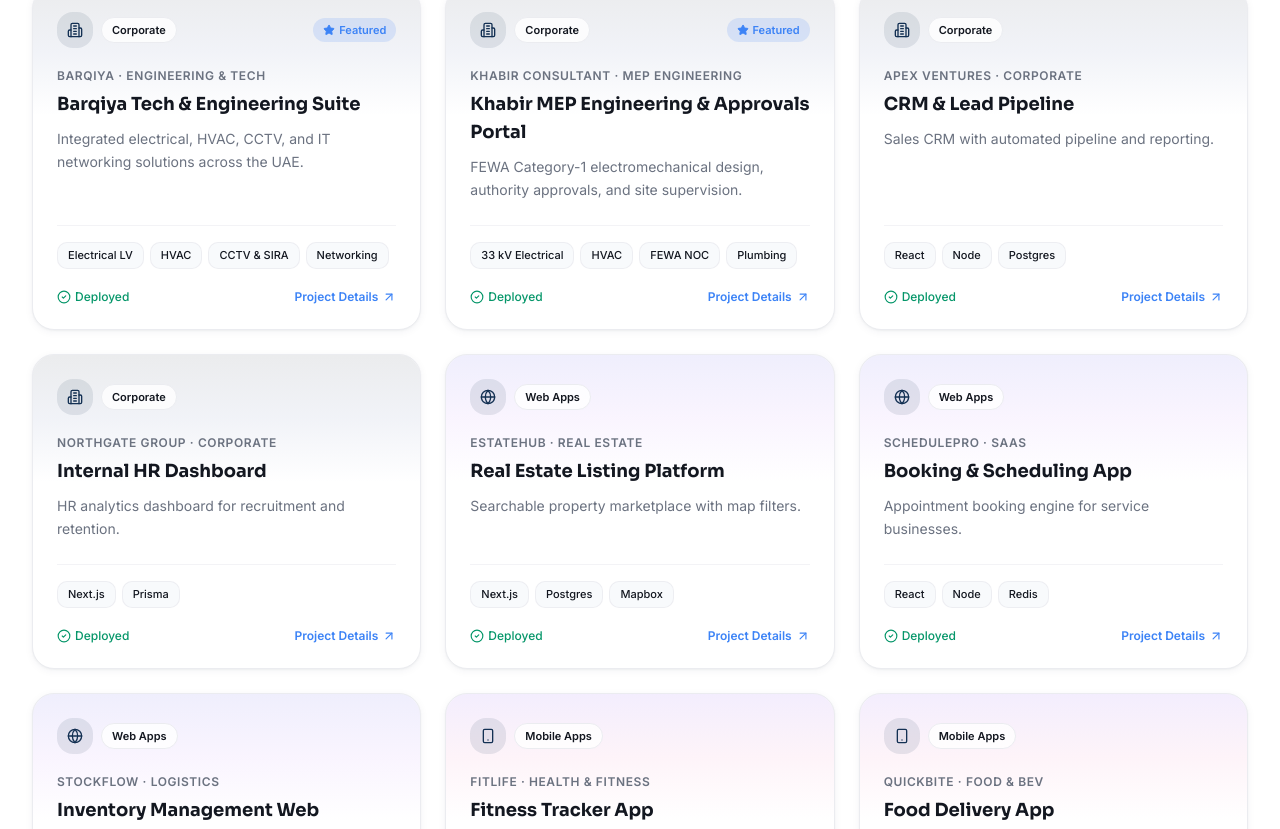
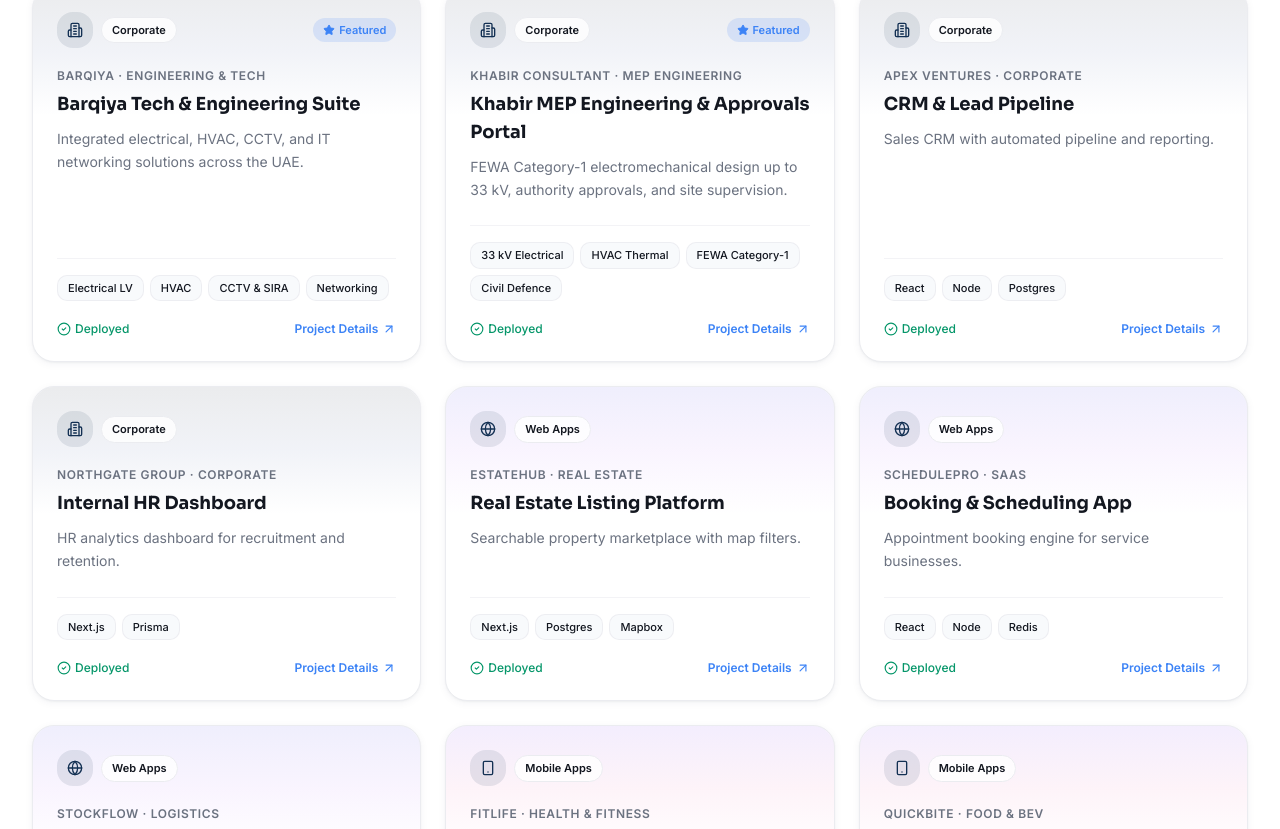
Before and after one commit to Hazrat-Ali822/ftdynamics, a Next.js app: page / in a window 1280 px wide. Shown: the part 8491-9320 px from the top of the page. Built offline with nearby package versions, Linux system fonts and the light colour scheme.

Commit message:
Refine Khabir Consultant data directly from khabirconsultant.ae live schema

```diff
--- a/components/sections/case-studies.tsx
+++ b/components/sections/case-studies.tsx
@@ -37,19 +37,19 @@ const caseStudies = [
     url: 'https://khabirconsultant.ae',
     displayUrl: 'khabirconsultant.ae',
     industry: 'MEP Electromechanical Engineering · UAE (FEWA Category-1)',
-    title: 'FEWA Category-1 33 kV MEP Engineering, Authority NOC Approvals & Supervision',
+    title: 'FEWA Category-1 33 kV MEP Design, Authority NOC Approvals & Supervision',
     challenge:
-      'Commercial towers, industrial plants, and residential developments in Ras Al Khaimah and Northern Emirates required certified 33 kV electrical designs, HVAC thermal calculations, fire fighting systems, and mandatory FEWA / Civil Defence / Etisalat authority NOC approvals under strict timelines.',
+      'Commercial high-rises, industrial facilities, and free-zone developments across Ras Al Khaimah and Northern Emirates required FEWA Category-1 certified 33 kV electrical designs, HVAC load calculations, plumbing, fire safety systems, and mandatory FEWA / Civil Defence / Etisalat authority NOC approvals.',
     solution:
-      'We developed a specialized MEP engineering & compliance management platform providing digital CAD/BIM load analysis, authority NOC tracking, 33 kV sub-station inspection logging, and engineer-of-record site supervision workflows.',
-    technologies: ['33 kV Electrical', 'HVAC Thermal', 'FEWA & Civil Defence', 'Fire & Plumbing', 'Next.js'],
+      'We engineered an integrated MEP engineering compliance & site supervision tracking platform providing digital CAD/BIM load verification, FEWA Category-1 NOC progress tracking, 33 kV sub-station inspection logging, and engineer-of-record site audit workflows.',
+    technologies: ['Electrical LV & 33 kV', 'HVAC Mechanical', 'FEWA & Civil Defence NOC', 'Fire & Plumbing', 'Next.js'],
     results: [
-      { label: 'FEWA Licensing', value: 'Category-1' },
-      { label: 'Voltage License', value: '33 kV' },
+      { label: 'FEWA License', value: 'Category-1' },
+      { label: 'Connected Load', value: '> 2,000 kW' },
       { label: 'Authority NOC Rate', value: '100%' },
     ],
     impact:
-      'Deployed live at khabirconsultant.ae, managing electromechanical engineering designs, FEWA / Civil Defence / Etisalat authority approvals, and engineer-of-record site supervision for major construction projects across RAK and the UAE.',
+      'Deployed live at khabirconsultant.ae, powering independent MEP design engineering, FEWA/Civil Defence/Etisalat authority approvals, and engineer-of-record site supervision across Ras Al Khaimah and the Northern Emirates.',
   },
   {
     client: 'Barqiya',
--- a/lib/projects.ts
+++ b/lib/projects.ts
@@ -62,7 +62,7 @@ export const projects: Project[] = [
 
   // Corporate
   { id: 10, title: 'Barqiya Tech & Engineering Suite', client: 'Barqiya', category: 'Corporate', industry: 'Engineering & Tech', stack: ['Electrical LV', 'HVAC', 'CCTV & SIRA', 'Networking'], summary: 'Integrated electrical, HVAC, CCTV, and IT networking solutions across the UAE.', image: corporateImgs[0], featured: true },
-  { id: 11, title: 'Khabir MEP Engineering & Approvals Portal', client: 'Khabir Consultant', category: 'Corporate', industry: 'MEP Engineering', stack: ['33 kV Electrical', 'HVAC', 'FEWA NOC', 'Plumbing'], summary: 'FEWA Category-1 electromechanical design, authority approvals, and site supervision.', image: corporateImgs[1], featured: true },
+  { id: 11, title: 'Khabir MEP Engineering & Approvals Portal', client: 'Khabir Consultant', category: 'Corporate', industry: 'MEP Engineering', stack: ['33 kV Electrical', 'HVAC Thermal', 'FEWA Category-1', 'Civil Defence'], summary: 'FEWA Category-1 electromechanical design up to 33 kV, authority approvals, and site supervision.', image: corporateImgs[1], featured: true },
   { id: 12, title: 'CRM & Lead Pipeline', client: 'Apex Ventures', category: 'Corporate', industry: 'Corporate', stack: ['React', 'Node', 'Postgres'], summary: 'Sales CRM with automated pipeline and reporting.', image: corporateImgs[2] },
   { id: 13, title: 'Internal HR Dashboard', client: 'Northgate Group', category: 'Corporate', industry: 'Corporate', stack: ['Next.js', 'Prisma'], summary: 'HR analytics dashboard for recruitment and retention.', image: corporateImgs[3] },
 
```
